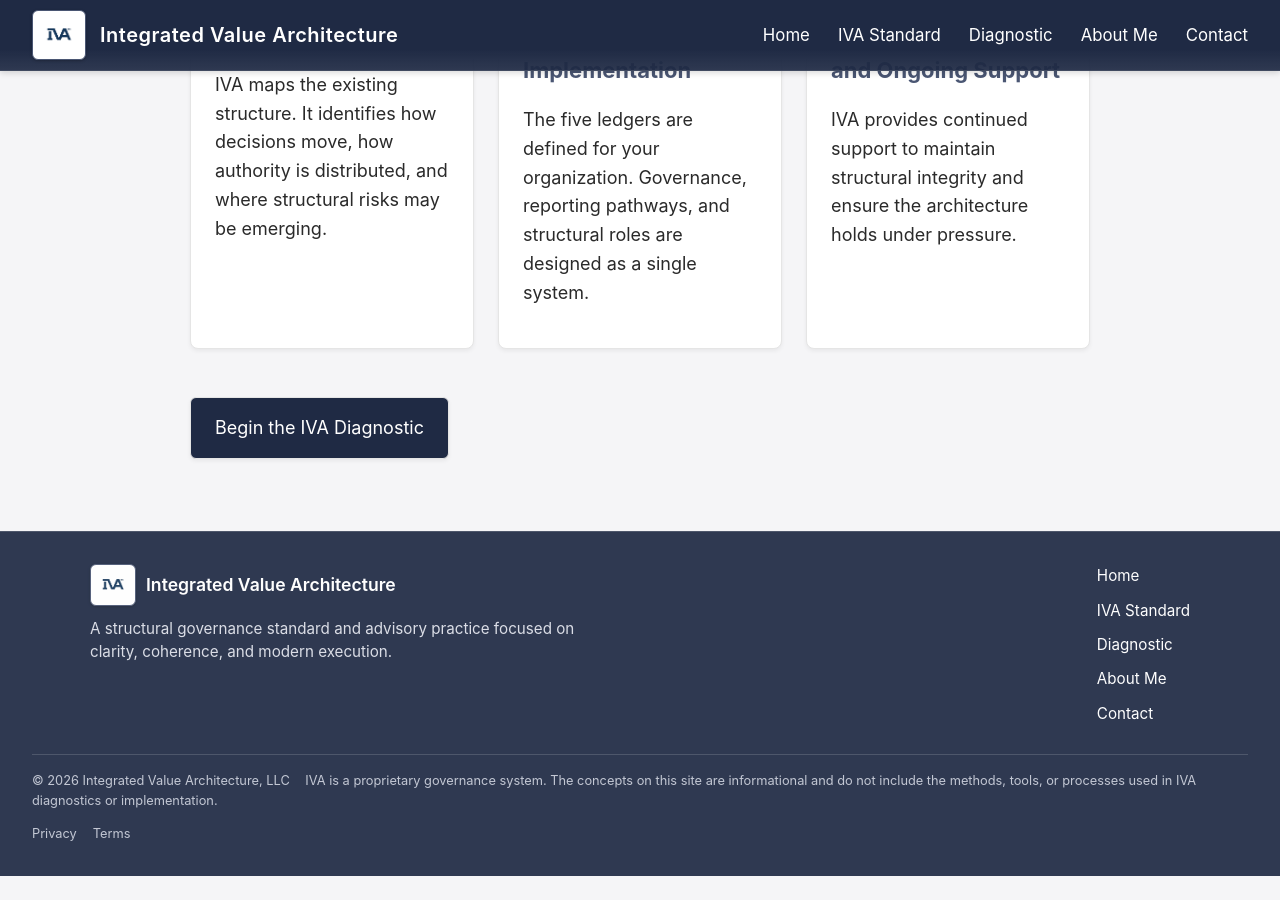
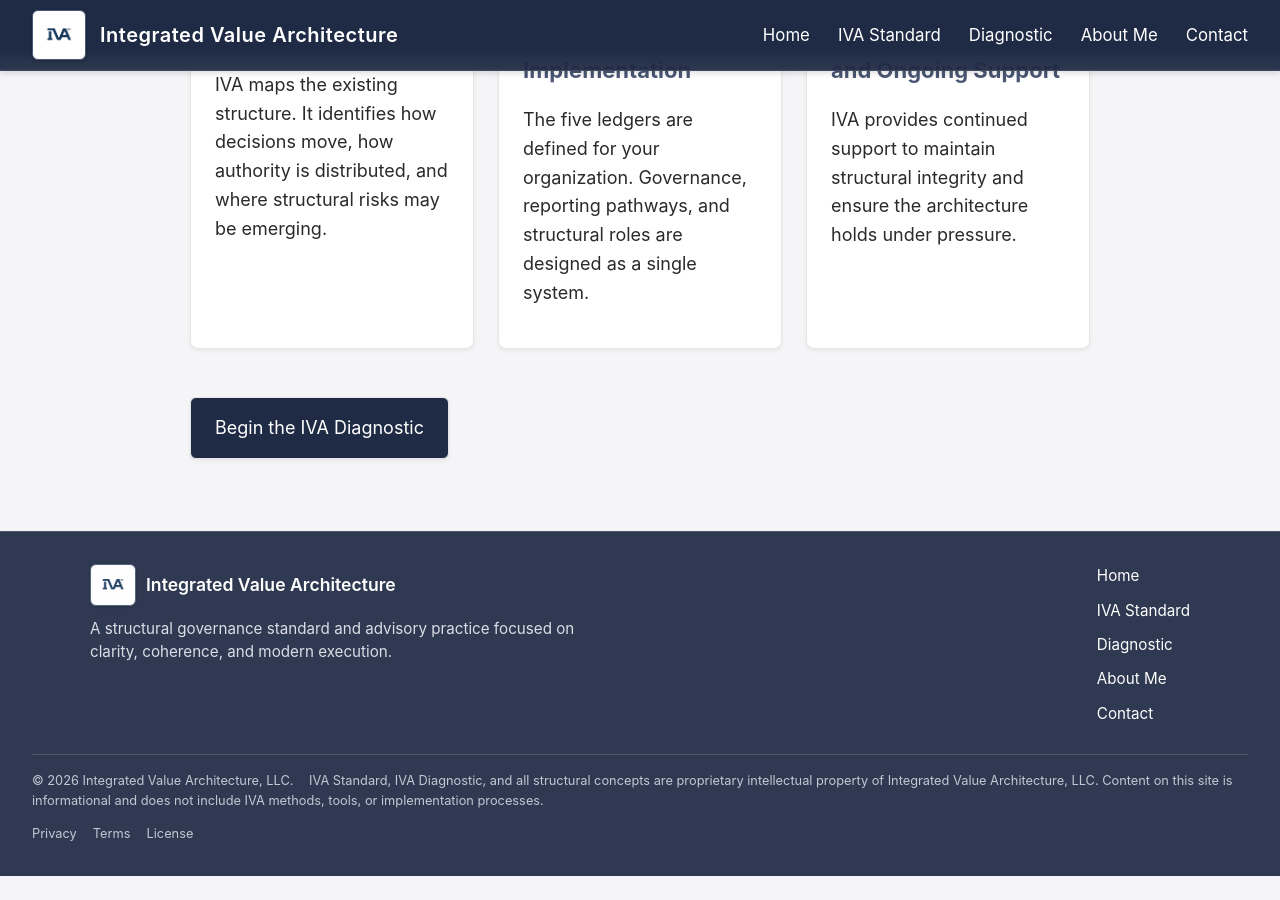
Before and after one commit to efost7873/integratedvaluearchitecture.com, a Jekyll site: the page built from index.md, in a window 1280 px wide and 900 px high, scrolled down 3136 px. Built offline with Jekyll 4.4.1, drawn with Linux system fonts in a browser that asks for light colours.

Commit message:
Update footer.html

```diff
--- a/_includes/footer.html
+++ b/_includes/footer.html
@@ -52,15 +52,17 @@
     gap: 12px;
   ">
     <div>
-      © 2026 Integrated Value Architecture, LLC
+      © 2026 Integrated Value Architecture, LLC.
       <span style="margin-left: 12px;">
-        IVA is a proprietary governance system. The concepts on this site are informational and do not include the methods, tools, or processes used in IVA diagnostics or implementation.
+        IVA Standard, IVA Diagnostic, and all structural concepts are proprietary intellectual property of Integrated Value Architecture, LLC.
+        Content on this site is informational and does not include IVA methods, tools, or implementation processes.
       </span>
     </div>
 
     <div style="display: flex; gap: 16px;">
       <a class="iva-footer-link" href="{{ site.baseurl }}/privacy" style="color: #BFC4D1; text-decoration: none; position: relative;">Privacy</a>
       <a class="iva-footer-link" href="{{ site.baseurl }}/terms" style="color: #BFC4D1; text-decoration: none; position: relative;">Terms</a>
+      <a class="iva-footer-link" href="{{ site.baseurl }}/LICENSE" style="color: #BFC4D1; text-decoration: none; position: relative;">License</a>
     </div>
   </div>
 
```
